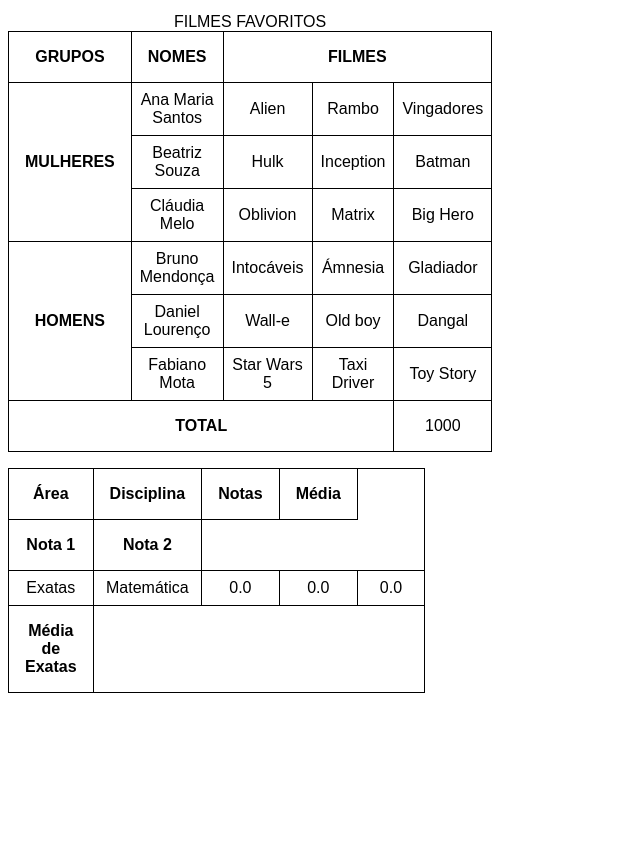
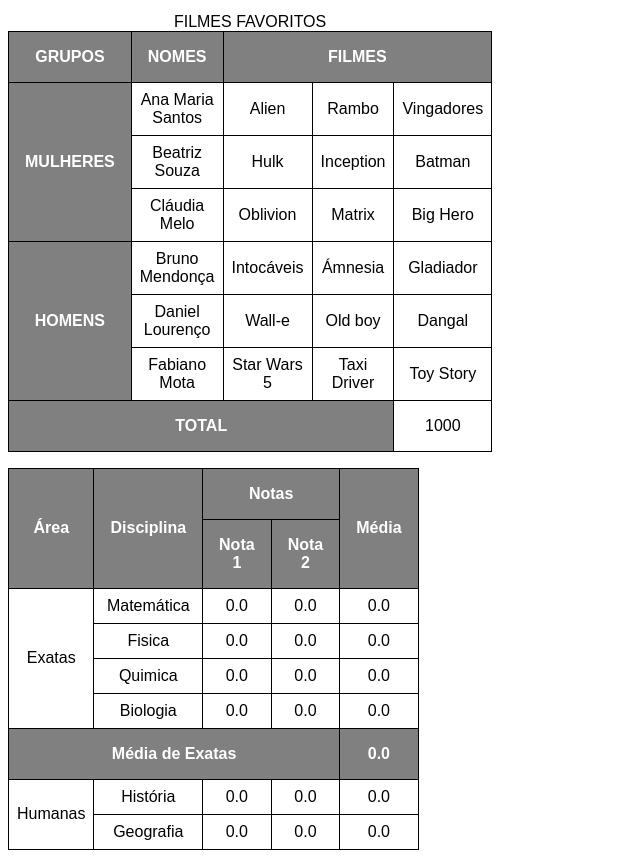
Before and after one commit to ericksilvadev/html-css, a plain HTML site: page exercicios/desafio-tabela/index.html in a window 1280 px wide. Shown: the part 553-1411 px from the top of the page, without its empty margins (0-640 px from the left). Before the commit the page ends 1254 px from the top, so only its background shows below. Drawn offline with Linux system fonts and the light colour scheme.

Commit message:
Update index.html

```diff
--- a/exercicios/desafio-tabela/index.html
+++ b/exercicios/desafio-tabela/index.html
@@ -13,6 +13,10 @@
             border-collapse: collapse;
             margin-top: 1em;
             padding: 1em;
+        }
+        th{
+            background-color: gray;
+            color: white;
         }
         td{
             width: 50px;
@@ -139,25 +143,59 @@
     </table>
     <table>
         <thead>
-            <th rowspan="5">Área</th>
-            <th rowspan="4">Disciplina</th>
-            <th>Notas</th>
-            <th rowspan="2">Média</th>
+            <tr>
+                <th rowspan="2" scope="col">Área</th>
+                <th rowspan="2" scope="col">Disciplina</th>
+                <th colspan="2" scope="colgroup">Notas</th>
+                <th rowspan="2" scope="col">Média</th>
+            </tr>
+             <tr>
+                <th>Nota 1</th>
+                <th>Nota 2</th>
+            </tr>
         </thead>
       <tbody>
         <tr>
-            <th>Nota 1</th>
-            <th>Nota 2</th>
-        </tr>
-        <tr>
-            <td>Exatas</td>
+            <td  rowspan="4">Exatas</td>
             <td>Matemática</td>
             <td>0.0</td>
             <td>0.0</td>
             <td>0.0</td>
         </tr>
+         <tr>
+            <td>Fisica</td>
+            <td>0.0</td>
+            <td>0.0</td>
+            <td>0.0</td>
+        </tr>
+         <tr>
+            <td>Quimica</td>
+            <td>0.0</td>
+            <td>0.0</td>
+            <td>0.0</td>
+        </tr>
+         <tr>
+            <td>Biologia</td>
+            <td>0.0</td>
+            <td>0.0</td>
+            <td>0.0</td>
+        </tr>
         <tr>
-            <th>Média de Exatas</th>
+            <th colspan="4">Média de Exatas</th>
+            <th>0.0</th>
+        </tr>
+        <tr>
+            <td  rowspan="2">Humanas</td>
+            <td>História</td>
+            <td>0.0</td>
+            <td>0.0</td>
+            <td>0.0</td>
+        </tr>
+        <tr>
+            <td>Geografia</td>
+            <td>0.0</td>
+            <td>0.0</td>
+            <td>0.0</td>
         </tr>
       </tbody>
     </table>
```
